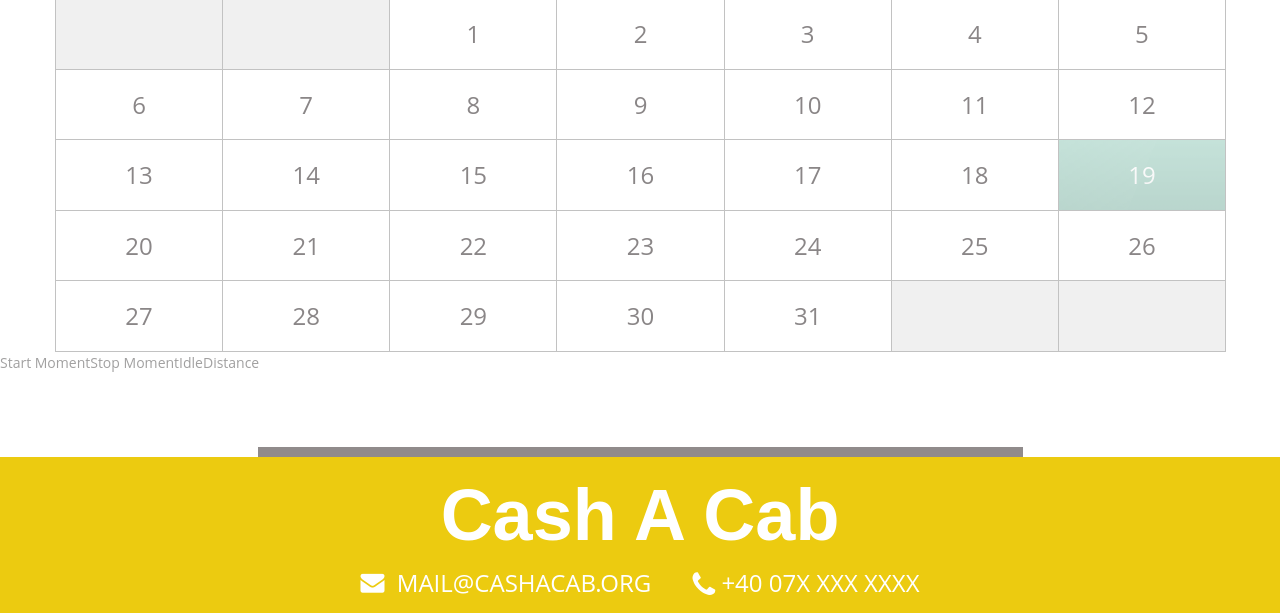
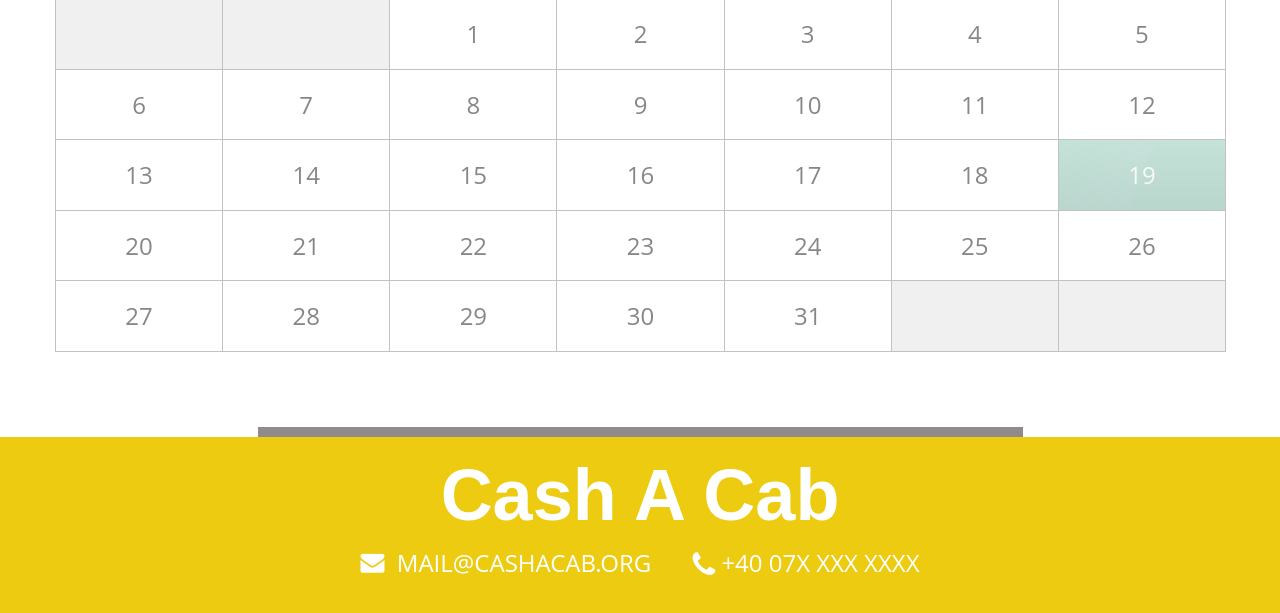
Before and after one commit to hacktm/Smart-City-Projects-Echipa, a Python web app: template cabserver/templates/index-2.html in a window 1280 px wide. Shown: the part 518-1131 px from the top of the page. Run offline with Jinja, Linux system fonts and the light colour scheme; the template is opened without the code that fills it, so the values that code supplies are empty.

Commit message:
merged nicu's ?!

```diff
--- a/cabserver/static/css/style.css
+++ b/cabserver/static/css/style.css
@@ -900,3 +900,9 @@
 .grid_4:hover  blockquote{
 	background-color: #C8CDCD;
 	}
+
+.results {
+    width: 100%;
+    margin-top: 20px;
+    margin-left: 79px;
+}
--- a/cabserver/templates/index-2.html
+++ b/cabserver/templates/index-2.html
@@ -76,14 +76,8 @@
 					</div>
 					<div class="clear"></div>
 				</div>
-				<table class="results">
-					<tr>
-						<td>Start Moment</td>
-						<td>Stop Moment</td>
-						<td>Idle</td>
-						<td>Distance</td>
-					</tr>
-				</table>
+				<div class="trip_table">
+				</div>
 			</div>
 		</div>
 <!--==============================footer=================================-->
```
Also changed, not shown: cabserver/templates/index-1.html (+1 -15 lines).
